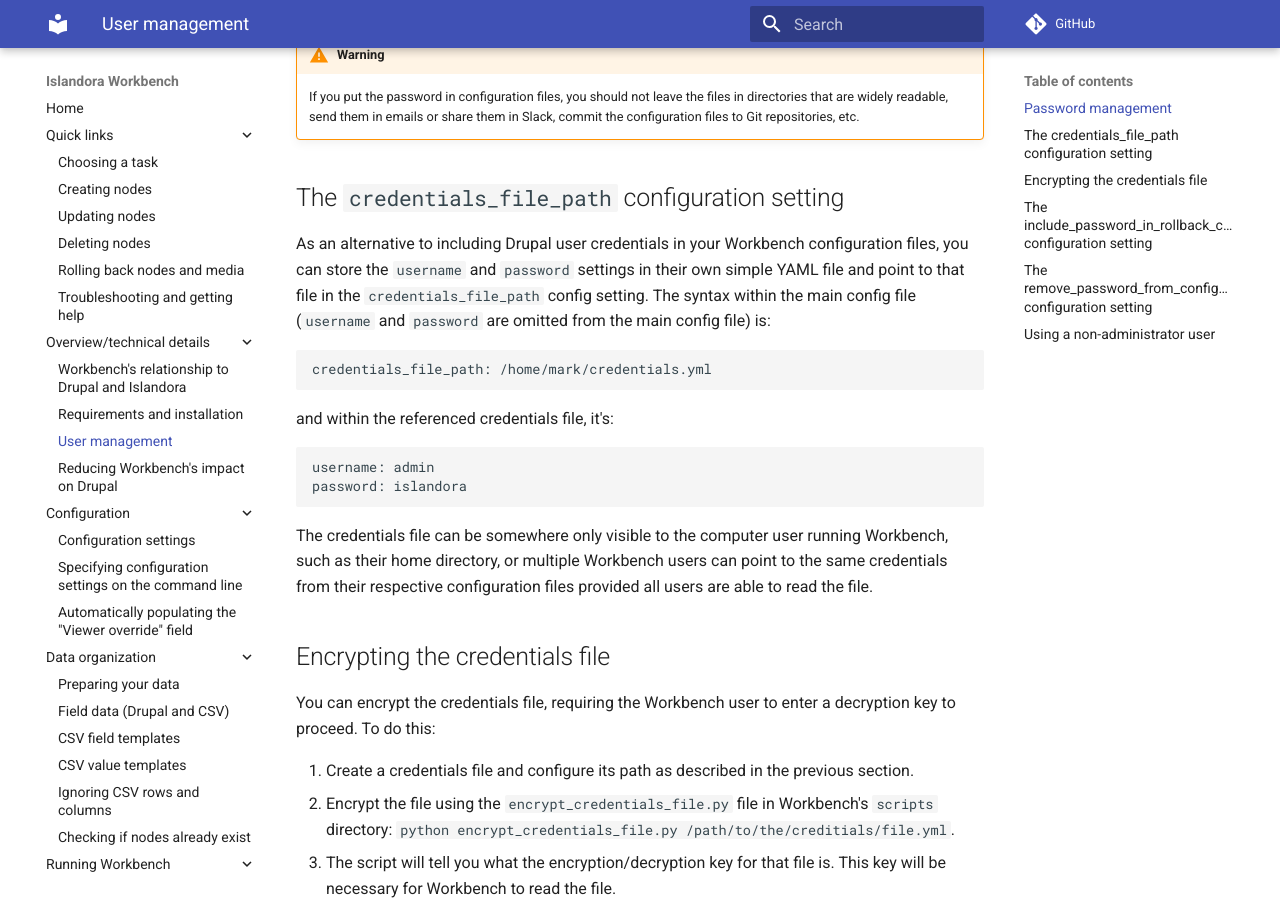
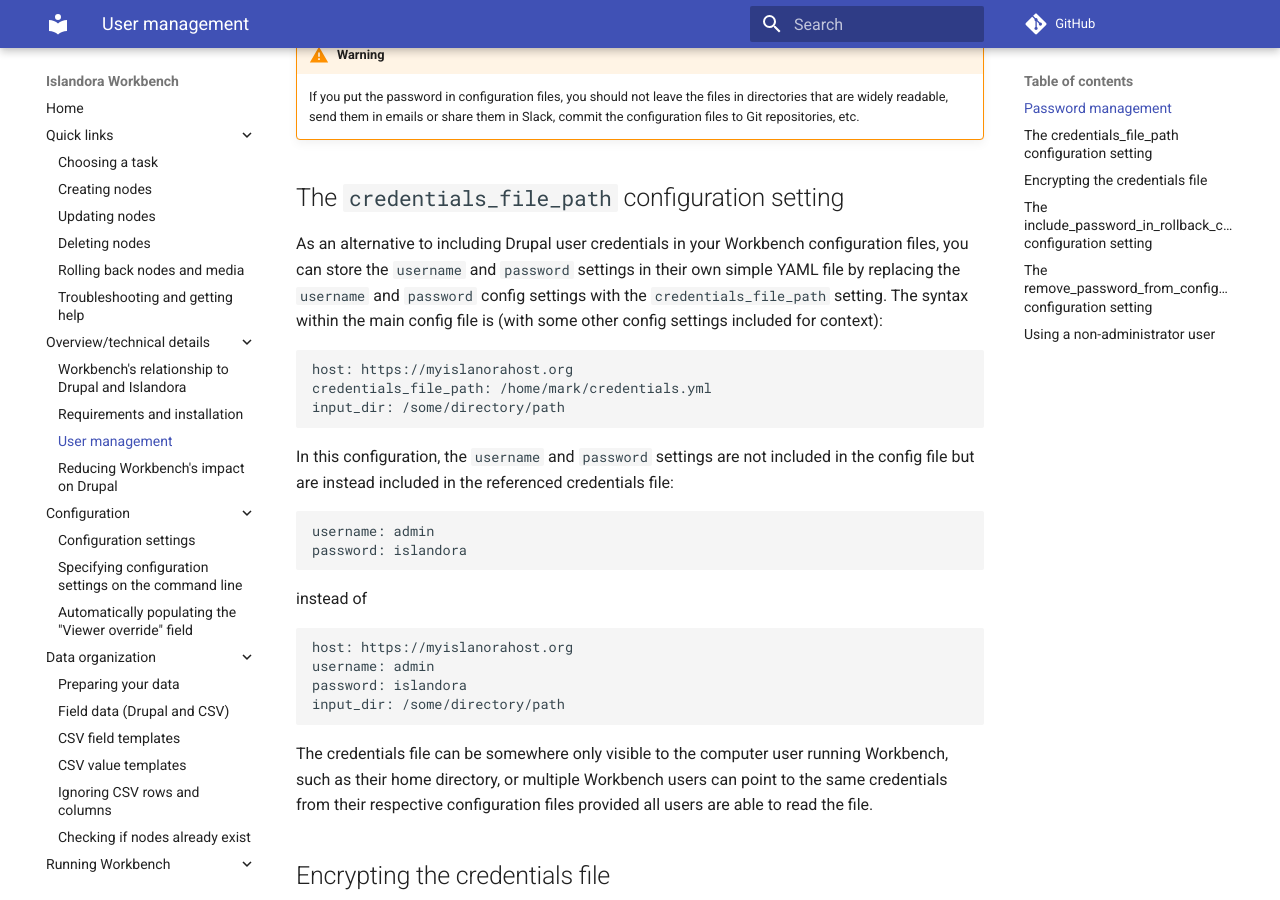
Before and after one commit to mjordan/islandora_workbench_docs, an MkDocs documentation site: the page built from docs/user_management.md, in a window 1280 px wide and 900 px high, scrolled down 771 px. Built offline with MkDocs 1.6.1 and Material for MkDocs 9.7.7, drawn with Linux system fonts in a browser that asks for light colours; comment, search, counter and statistics services are not loaded.

Commit message:
Some cleanup.

````diff
--- a/docs/user_management.md
+++ b/docs/user_management.md
@@ -16,17 +16,28 @@
 
 ## The `credentials_file_path` configuration setting
 
-As an alternative to including Drupal user credentials in your Workbench configuration files, you can store the `username` and `password` settings in their own simple YAML file and point to that file in the `credentials_file_path` config setting. The syntax within the main config file (`username` and `password` are omitted from the main config file) is:
+As an alternative to including Drupal user credentials in your Workbench configuration files, you can store the `username` and `password` settings in their own simple YAML file by replacing the `username` and `password` config settings with the `credentials_file_path` setting. The syntax within the main config file is (with some other config settings included for context):
 
 ```
+host: https://myislanorahost.org
 credentials_file_path: /home/mark/credentials.yml
+input_dir: /some/directory/path
 ```
 
-and within the referenced credentials file, it's:
+In this configuration, the `username` and `password` settings are not included in the config file but are instead included in the referenced credentials file:
 
 ```yaml
 username: admin
 password: islandora
+```
+
+instead of
+
+```
+host: https://myislanorahost.org
+username: admin
+password: islandora
+input_dir: /some/directory/path
 ```
 
 The credentials file can be somewhere only visible to the computer user running Workbench, such as their home directory, or multiple Workbench users can point to the same credentials from their respective configuration files provided all users are able to read the file.
````
